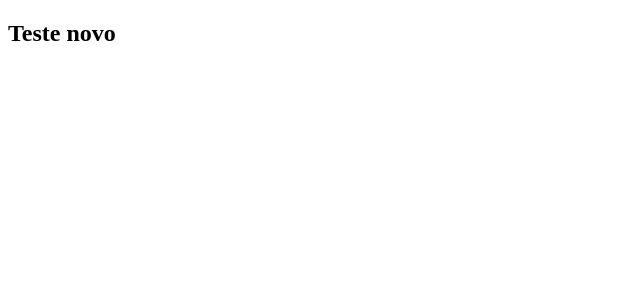
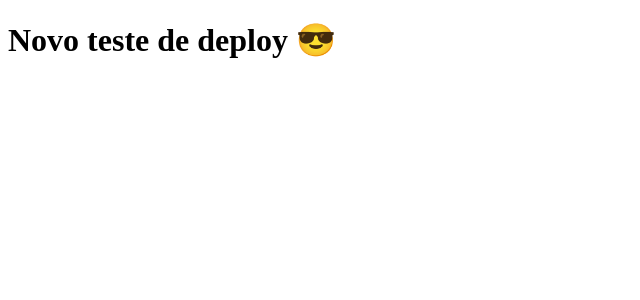
Before and after one commit to MatheusArnou/clone-tabnews, a Next.js app: page / in a window 1280 px wide. Shown: the top 300 px of the page, without its empty margins (0-640 px from the left). Built offline with nearby package versions, Linux system fonts and the light colour scheme.

Commit message:
Novo deploy teste

```diff
--- a/pages/index.js
+++ b/pages/index.js
@@ -1,5 +1,5 @@
 function Home(){
-   return <h1>Teste 2</h1>, <h2>Teste novo</h2>
+   return <h1>Novo teste de deploy 😎</h1>
 
 
 }
```
